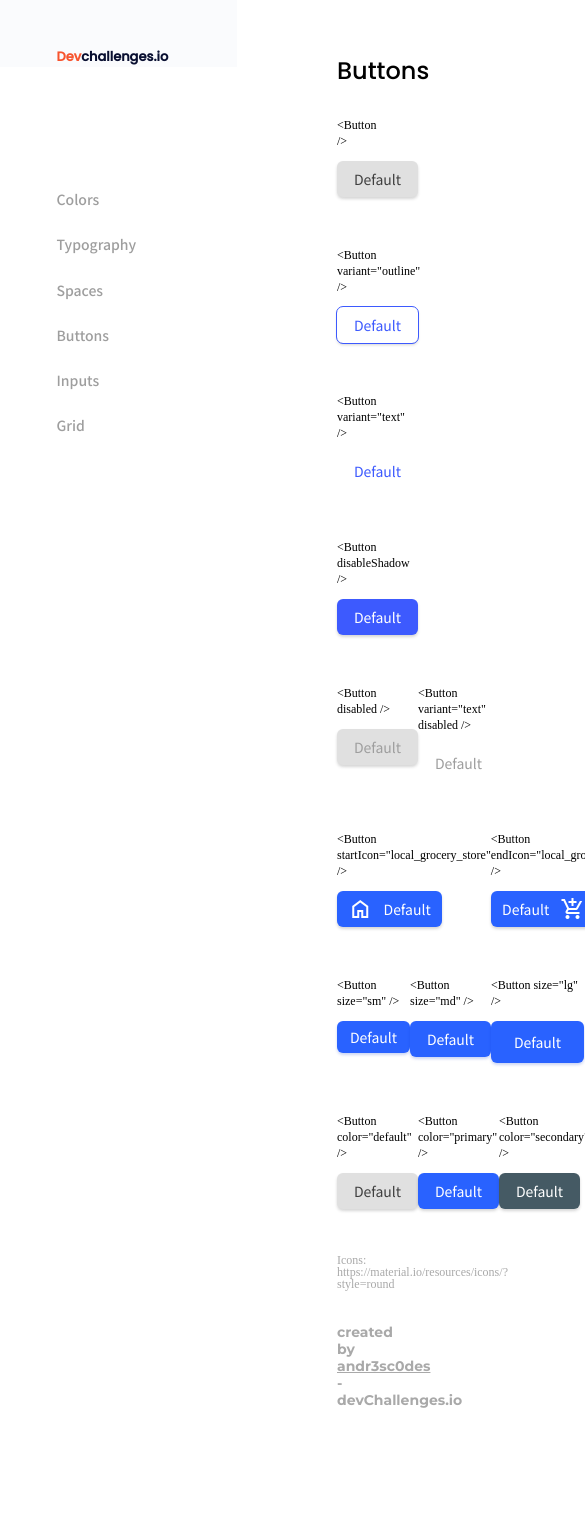
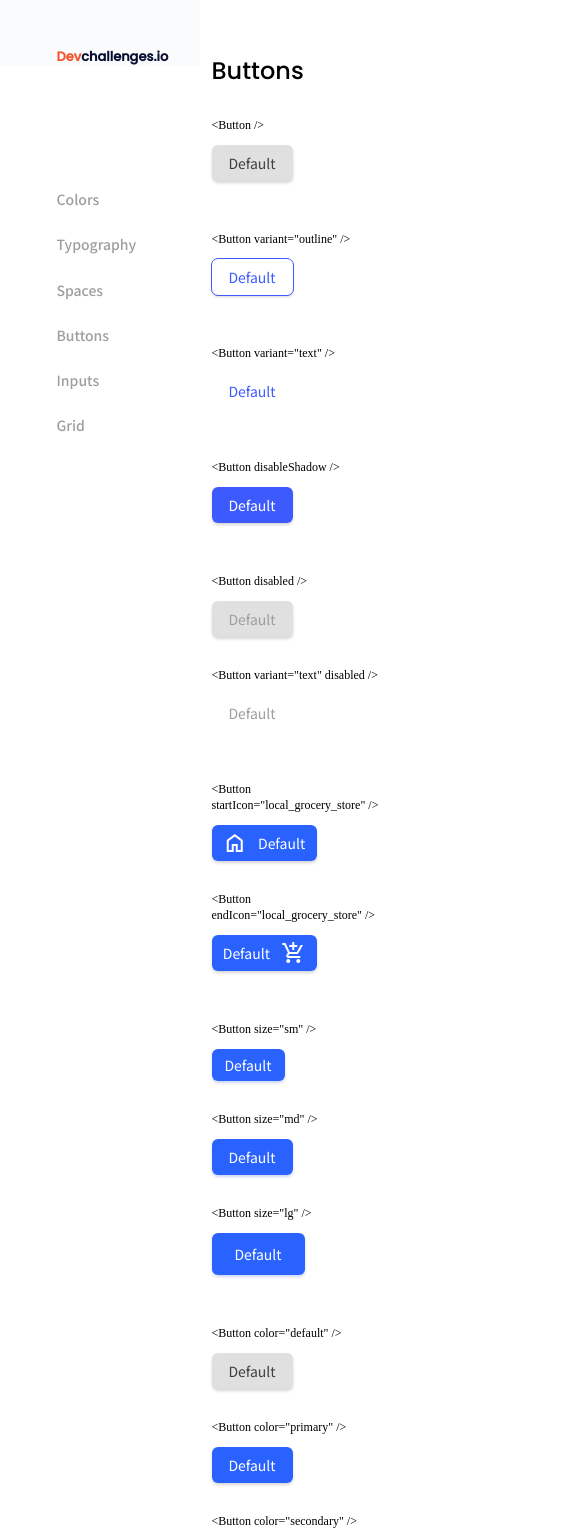
Before and after one commit to Andr3sC0des/button-component, a Next.js app: page / in a window 390 px wide. Shown: the top 1539 px of the page, 585 px wide, since content can reach past the window. Before the commit the page ends 1433 px from the top, so only its background shows below. Built offline with nearby package versions, Linux system fonts and the light colour scheme.

Commit message:
responsive design

```diff
--- a/components/Sidebar.module.sass
+++ b/components/Sidebar.module.sass
@@ -20,3 +20,7 @@
         text-decoration: none
         &> span
             color: #090F31
+
+@media screen and ( max-width: 800px )
+    .sidebar
+        width: 200px
--- a/pages/Buttons.module.sass
+++ b/pages/Buttons.module.sass
@@ -58,3 +58,40 @@
     color: #A9A9A9
     &> a
         color: #A9A9A9
+
+@media screen and ( max-width: 1320px  )
+    .buttons
+        padding-right: 0px
+    .col2
+        padding-right: 0px
+@media screen and ( max-width: 1154px )
+    .col4
+        grid-template-columns: 1fr 1fr 1fr
+        gap: 30px
+
+@media screen and ( max-width: 1000px )
+    .col4
+        grid-template-columns: 1fr 1fr
+        gap: 30px
+    .col3
+        gap: 30px
+        grid-template-columns: 1fr 1fr
+
+@media screen and ( max-width: 900px )
+    .col2
+        grid-template-columns: 1fr
+        gap: 30px
+
+@media screen and ( max-width: 800px )
+    .buttons
+        margin-left: 150px
+
+@media screen and ( max-width: 750px )
+    .col4
+        grid-template-columns: 1fr
+    .col3
+        grid-template-columns: 1fr
+
+@media screen and ( max-width: 500px )
+    .buttons
+        margin-left: 120px
```
